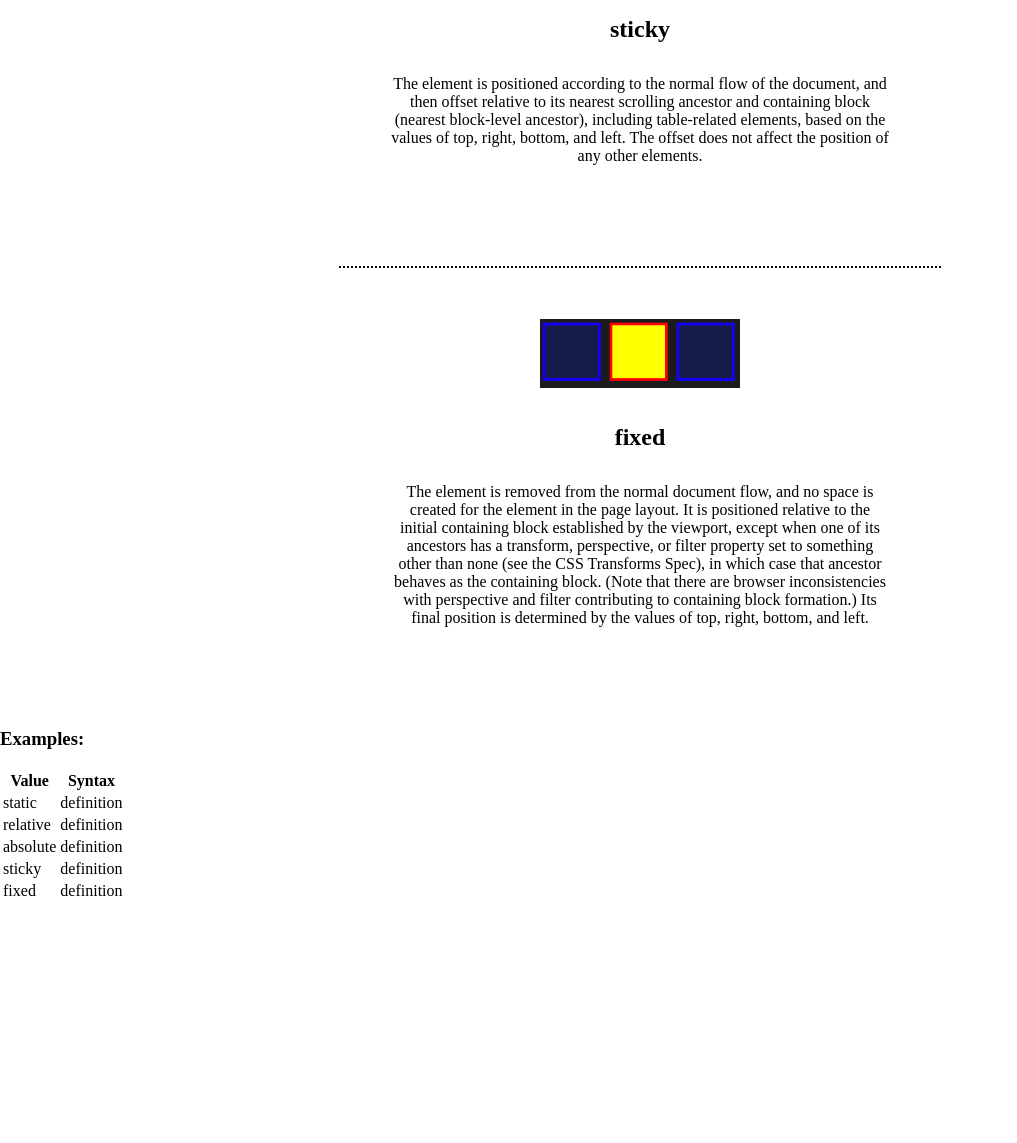
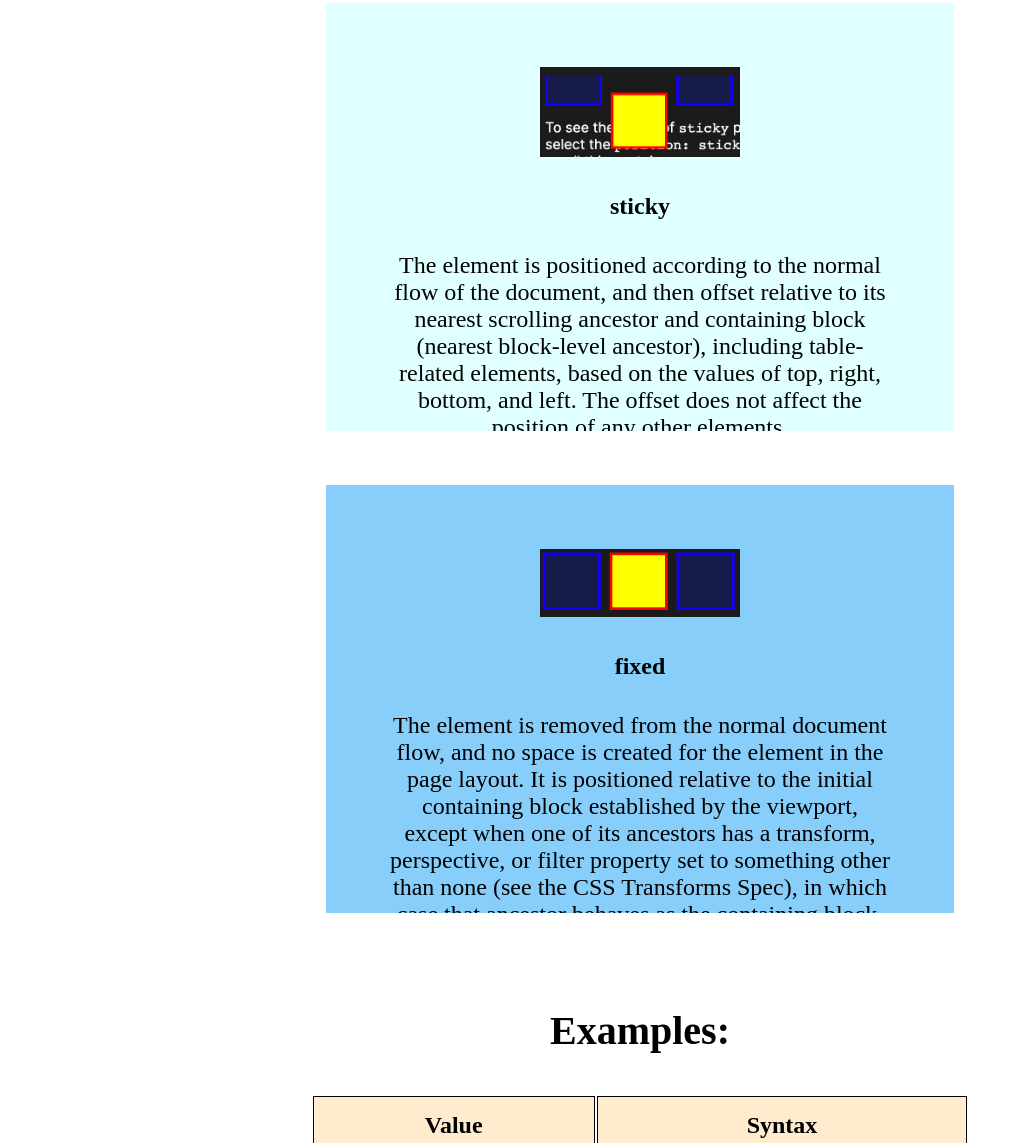
Before and after one commit to peter-xiong/html-css-cheatsheet, a plain HTML site: page index.html in a window 1280 px wide. Shown: the part 1657-2800 px from the top of the page, without its empty margins (0-1017 px from the left). Before the commit the page ends 2560 px from the top, so only its background shows below. Drawn offline with Linux system fonts and the light colour scheme.

Commit message:
styles.css

```diff
--- a/index.html
+++ b/index.html
@@ -38,72 +38,85 @@
     <!-- Main -->
     <main class="main-body">
       <!-- Static Section -->
-      <section id="static">
+      <section>
+        <div id="static">
           <img src="static.png" alt="static" />
           <h4>static</h4>
           <p>
             The element is positioned according to the normal flow of the
-          document. The top, right, bottom, left, and z-index properties have no
-          effect. This is the default value.
+            document. The top, right, bottom, left, and z-index properties have
+            no effect. This is the default value.
           </p>
+        </div>
       </section>
       <!-- Relative Section -->
-      <section id="relative">
+      <section>
+        <div id="relative">
           <img src="relative.png" alt="relative" />
           <h4>relative</h4>
           <p>
             The element is positioned according to the normal flow of the
             document, and then offset relative to itself based on the values of
-          top, right, bottom, and left. The offset does not affect the position
-          of any other elements; thus, the space given for the element in the
-          page layout is the same as if position were static.
+            top, right, bottom, and left. The offset does not affect the
+            position of any other elements; thus, the space given for the
+            element in the page layout is the same as if position were static.
           </p>
+        </div>
       </section>
       <!-- Absolute Section -->
-      <section id="absolute">
+      <section>
+        <div id="absolute">
           <img src="absolute.png" alt="absolute" />
           <h4>absolute</h4>
           <p>
-          The element is removed from the normal document flow, and no space is
-          created for the element in the page layout. It is positioned relative
-          to its closest positioned ancestor, if any; otherwise, it is placed
-          relative to the initial containing block. Its final position is
-          determined by the values of top, right, bottom, and left.
+            The element is removed from the normal document flow, and no space
+            is created for the element in the page layout. It is positioned
+            relative to its closest positioned ancestor, if any; otherwise, it
+            is placed relative to the initial containing block. Its final
+            position is determined by the values of top, right, bottom, and
+            left.
           </p>
+        </div>
       </section>
       <!-- Sticky Section -->
-      <section id="sticky">
+      <section>
+        <div id="sticky">
           <img src="sticky.png" alt="sticky" />
           <h4>sticky</h4>
           <p>
             The element is positioned according to the normal flow of the
             document, and then offset relative to its nearest scrolling ancestor
             and containing block (nearest block-level ancestor), including
-          table-related elements, based on the values of top, right, bottom, and
-          left. The offset does not affect the position of any other elements.
+            table-related elements, based on the values of top, right, bottom,
+            and left. The offset does not affect the position of any other
+            elements.
           </p>
+        </div>
       </section>
       <!-- Fixed Section -->
-      <section id="fixed">
+      <section>
+        <div id="fixed">
           <img src="fixed.png" alt="fixed" />
           <h4>fixed</h4>
           <p>
-          The element is removed from the normal document flow, and no space is
-          created for the element in the page layout. It is positioned relative
-          to the initial containing block established by the viewport, except
-          when one of its ancestors has a transform, perspective, or filter
-          property set to something other than none (see the CSS Transforms
-          Spec), in which case that ancestor behaves as the containing block.
-          (Note that there are browser inconsistencies with perspective and
-          filter contributing to containing block formation.) Its final position
-          is determined by the values of top, right, bottom, and left.
+            The element is removed from the normal document flow, and no space
+            is created for the element in the page layout. It is positioned
+            relative to the initial containing block established by the
+            viewport, except when one of its ancestors has a transform,
+            perspective, or filter property set to something other than none
+            (see the CSS Transforms Spec), in which case that ancestor behaves
+            as the containing block. (Note that there are browser
+            inconsistencies with perspective and filter contributing to
+            containing block formation.) Its final position is determined by the
+            values of top, right, bottom, and left.
           </p>
+        </div>
       </section>
+    </main>
     <!-- Examples Section -->
     <section id="examples">
-      </main>
       <h3>Examples:</h3>
-        <table>
+      <table class="example-table">
         <thead>
           <tr>
             <th colspan="2">Value</th>
@@ -112,26 +125,25 @@
         </thead>
         <tr>
           <td colspan="2">static</td>
-            <td colspan="4">definition</td>
+          <td colspan="4">display: static;</td>
         </tr>
         <tr>
           <td colspan="2">relative</td>
-            <td colspan="4">definition</td>
+          <td colspan="4">display: relative;</td>
         </tr>
         <tr>
           <td colspan="2">absolute</td>
-            <td colspan="4">definition</td>
+          <td colspan="4">display: absolute;</td>
         </tr>
         <tr>
           <td colspan="2">sticky</td>
-            <td colspan="4">definition</td>
+          <td colspan="4">display: sticky;</td>
         </tr>
         <tr>
           <td colspan="2">fixed</td>
-            <td colspan="4">definition</td>
+          <td colspan="4">display: fixed;</td>
         </tr>
       </table>
     </section>
-
   </body>
 </html>
--- a/styles.css
+++ b/styles.css
@@ -42,43 +42,59 @@ button:hover {
 
 /* Body */
 #static {
+  display: inline-block;
   margin: 0 auto 50px;
-  border-top: 2px dotted black;
   width: 500px;
+  height: 300px;
   padding: 5%;
+  background-color: lightsalmon;
+  overflow: overlay;
 }
 
 #relative {
+  display: inline-block;
   margin: 0 auto 50px;
-  border-top: 2px dotted black;
   width: 500px;
+  height: 300px;
   padding: 5%;
+  background-color: lightgreen;
+  overflow: overlay;
 }
 
 #absolute {
+  display: inline-block;
   margin: 0 auto 50px;
-  border-top: 2px dotted black;
   width: 500px;
+  height: 300px;
   padding: 5%;
+  background-color: lightgoldenrodyellow;
+  overflow: overlay;
 }
 
 #sticky {
+  display: inline-block;
   margin: 0 auto 50px;
-  border-top: 2px dotted black;
   width: 500px;
+  height: 300px;
   padding: 5%;
+  background-color: lightcyan;
+  overflow: overlay;
 }
 
 #fixed {
+  display: inline-block;
   margin: 0 auto 50px;
-  border-top: 2px dotted black;
   width: 500px;
+  height: 300px;
   padding: 5%;
+  background-color: lightskyblue;
+  overflow: overlay;
 }
 
 .main-body {
-  margin: 0 10% 50px;
+  margin: 0 auto;
   text-align: center;
+  width: auto;
 }
 
 .main-body section img {
@@ -93,4 +109,36 @@ button:hover {
   width: 500px;
   height: 0;
   text-align: justify;
+  font-size: 1.5em;
 }
+
+/* table */
+#examples {
+  text-align: center;
+  width: 1000px;
+  margin: 0 auto 100px;
+}
+
+#examples h3 {
+  font-size: 2.5em;
+}
+
+.example-table {
+  width: auto;
+  margin: 0 auto;
+}
+
+.example-table th,
+td {
+  font-size: 1.5em;
+  border: 1px solid black;
+  background-color: blanchedalmond;
+}
+
+.example-table th {
+  padding: 15px 40px;
+}
+
+.example-table td {
+  padding: 10px 100px;
+}
```
Lines whose indentation alone changed are shown as unchanged.
